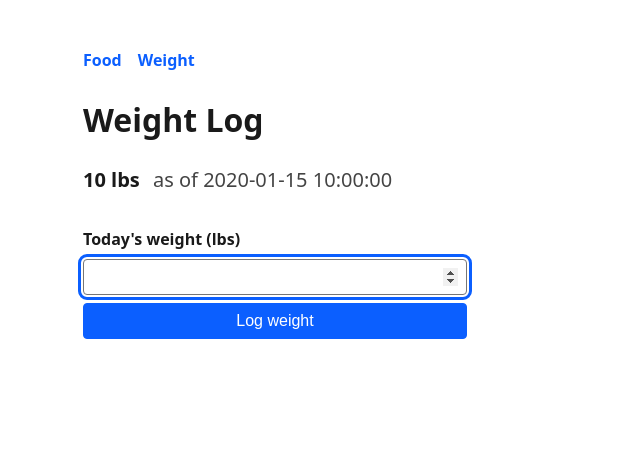
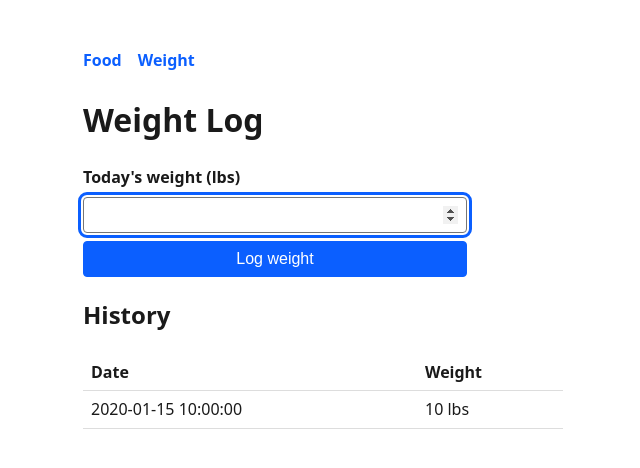
Before and after one commit to benroot/food-tracker, a Flask app: template templates/index.html in a window 1280 px wide. Shown: the top 468 px of the page, without its empty margins (317-957 px from the left). Run offline with Flask 3, Linux system fonts and the light colour scheme; the template is opened without the code that fills it: most values are stand-ins (such as "Sample title", 1, 10 or a date in 2020).

Commit message:
All logged weights display below the logging entry form

```diff
--- a/app.py
+++ b/app.py
@@ -21,10 +21,10 @@ dbmod.init_db()
 @app.route("/weight", methods=["GET"])
 def index():
     db = dbmod.get_db()
-    latest = db.execute(
-        "SELECT entry_date, weight_lbs FROM weight_log ORDER BY entry_date DESC LIMIT 1"
-    ).fetchone()
-    return render_template("index.html", latest=latest)
+    entries = db.execute(
+        "SELECT entry_date, weight_lbs FROM weight_log ORDER BY entry_date DESC"
+    ).fetchall()
+    return render_template("index.html", entries=entries)
 
 
 @app.route("/log", methods=["POST"])
--- a/static/style.css
+++ b/static/style.css
@@ -122,20 +122,6 @@ td {
   margin-left: 0.25rem;
 }
 
-.latest {
-  font-size: 1.25rem;
-  margin-bottom: 2rem;
-}
-
-.latest-value {
-  font-weight: 600;
-}
-
-.latest-date {
-  color: #444;
-  margin-left: 0.5rem;
-}
-
 form {
   display: flex;
   flex-direction: column;
--- a/templates/index.html
+++ b/templates/index.html
@@ -2,17 +2,6 @@
 {% block title %}Weight Log{% endblock %}
 {% block content %}
   <h1>Weight Log</h1>
-
-  <section aria-label="Most recent weight">
-    {% if latest %}
-      <p class="latest">
-        <span class="latest-value">{{ latest["weight_lbs"] }} lbs</span>
-        <span class="latest-date">as of {{ latest["entry_date"] }}</span>
-      </p>
-    {% else %}
-      <p class="latest">No weight logged yet.</p>
-    {% endif %}
-  </section>
 
   <form method="post" action="{{ url_for('log_weight') }}">
     <label for="weight_lbs">Today's weight (lbs)</label>
@@ -27,4 +16,28 @@
     >
     <button type="submit">Log weight</button>
   </form>
+
+  <section aria-label="Weight history">
+    <h2>History</h2>
+    {% if entries %}
+      <table>
+        <thead>
+          <tr>
+            <th scope="col">Date</th>
+            <th scope="col">Weight</th>
+          </tr>
+        </thead>
+        <tbody>
+          {% for entry in entries %}
+            <tr>
+              <td>{{ entry["entry_date"] }}</td>
+              <td>{{ entry["weight_lbs"] }} lbs</td>
+            </tr>
+          {% endfor %}
+        </tbody>
+      </table>
+    {% else %}
+      <p>No weight logged yet.</p>
+    {% endif %}
+  </section>
 {% endblock %}
```
Also changed, not shown: tests/test_app.py (+24 -0 lines).
